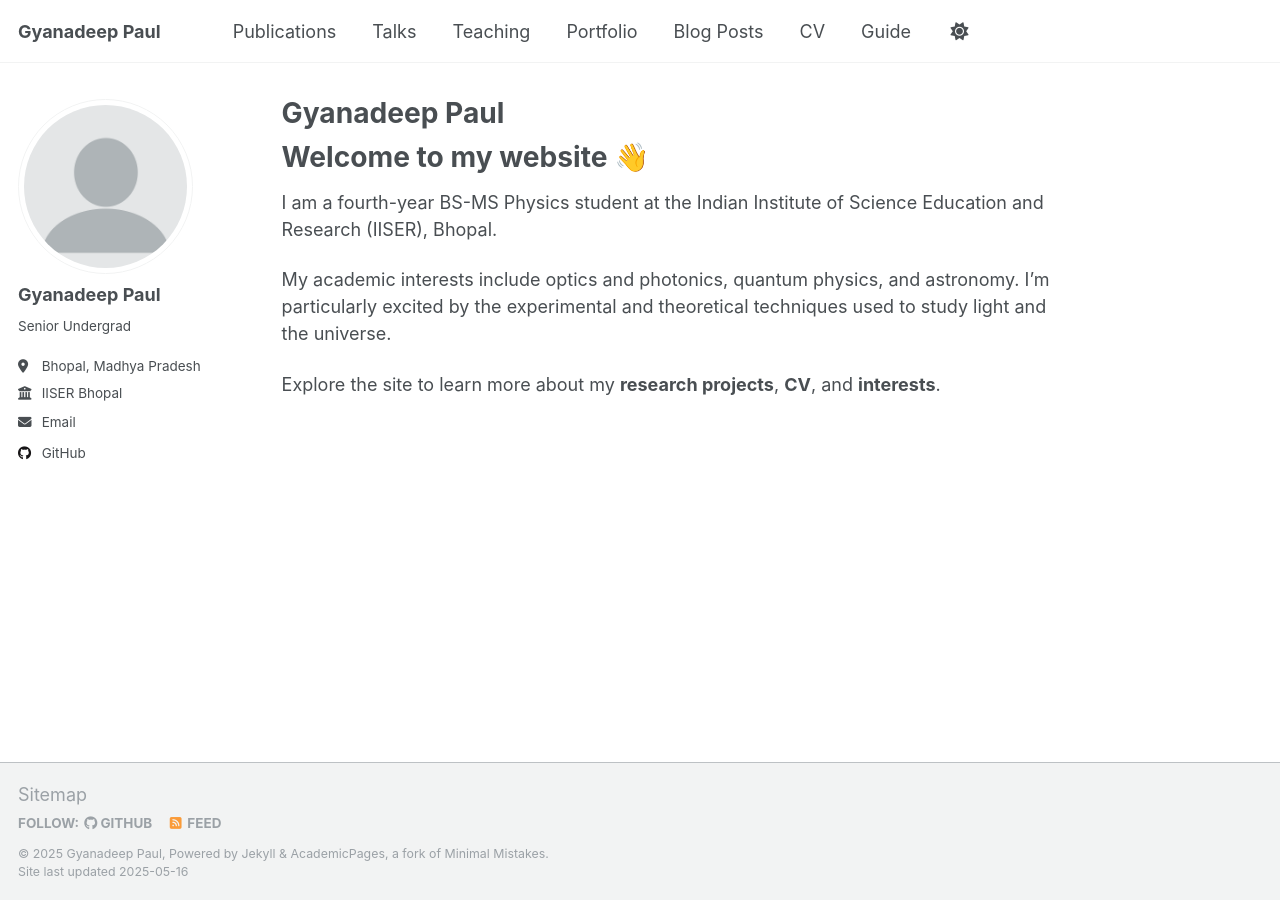
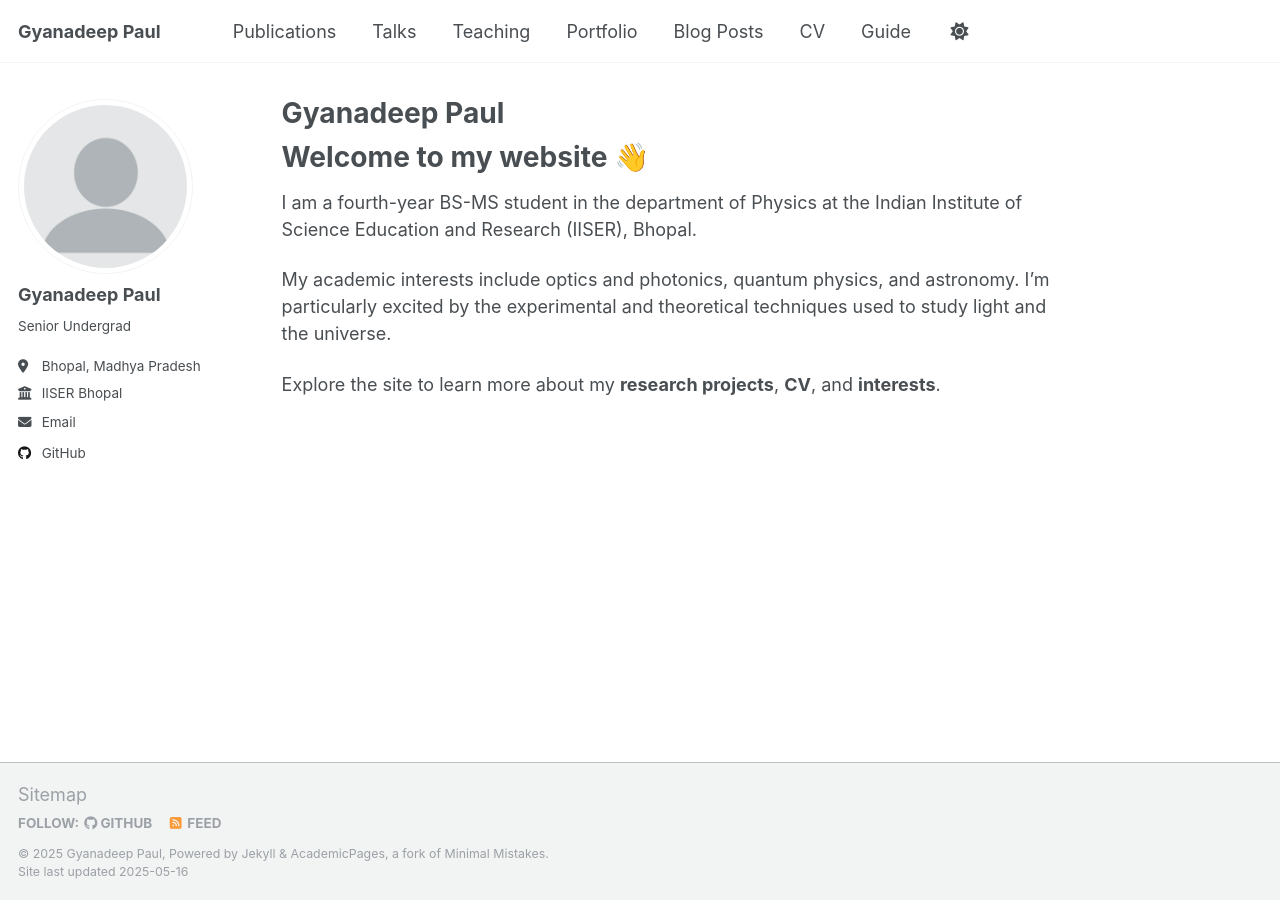
Before and after one commit to gyanadeeppaul/gyanadeeppaul.github.io, a Jekyll site: the page built from _pages/about.md, in a window 1280 px wide. Built offline with Jekyll 4.4.1, drawn with Linux system fonts in a browser that asks for light colours.

Commit message:
Update about.md

```diff
--- a/_pages/about.md
+++ b/_pages/about.md
@@ -9,7 +9,7 @@ redirect_from:
 
 # Welcome to my website 👋
 
-I am a fourth-year BS-MS Physics student at the Indian Institute of Science Education and Research (IISER), Bhopal.
+I am a fourth-year BS-MS student in the department of Physics at the Indian Institute of Science Education and Research (IISER), Bhopal.
 
 My academic interests include optics and photonics, quantum physics, and astronomy. I’m particularly excited by the experimental and theoretical techniques used to study light and the universe.
 
```
